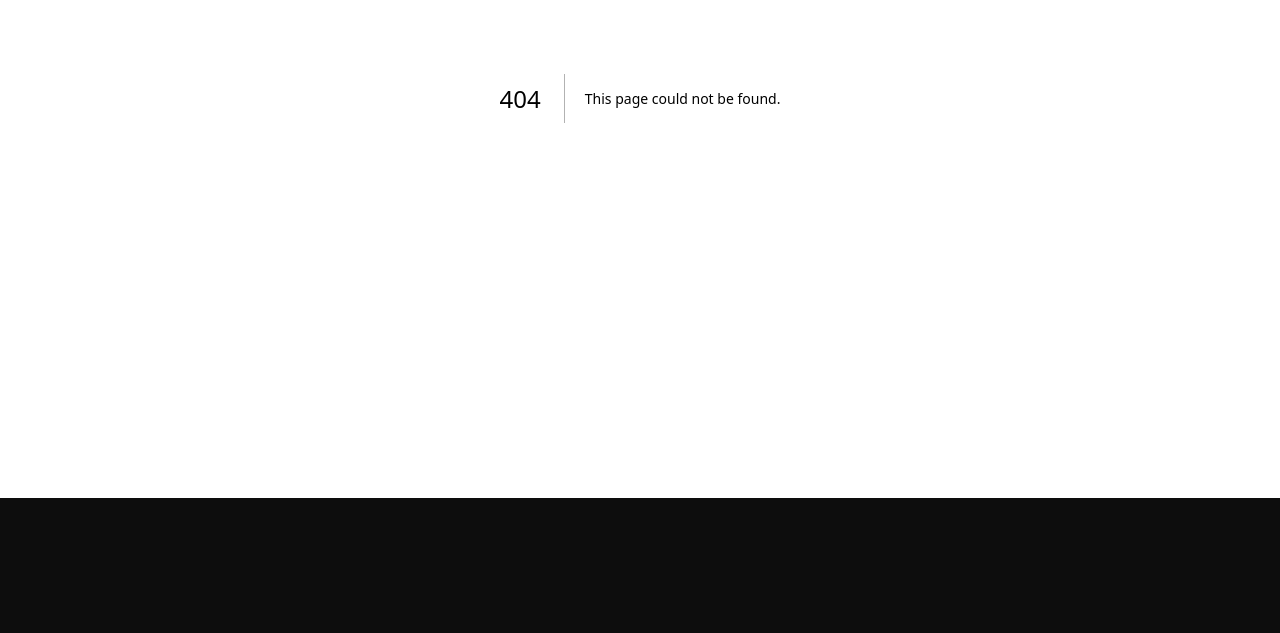
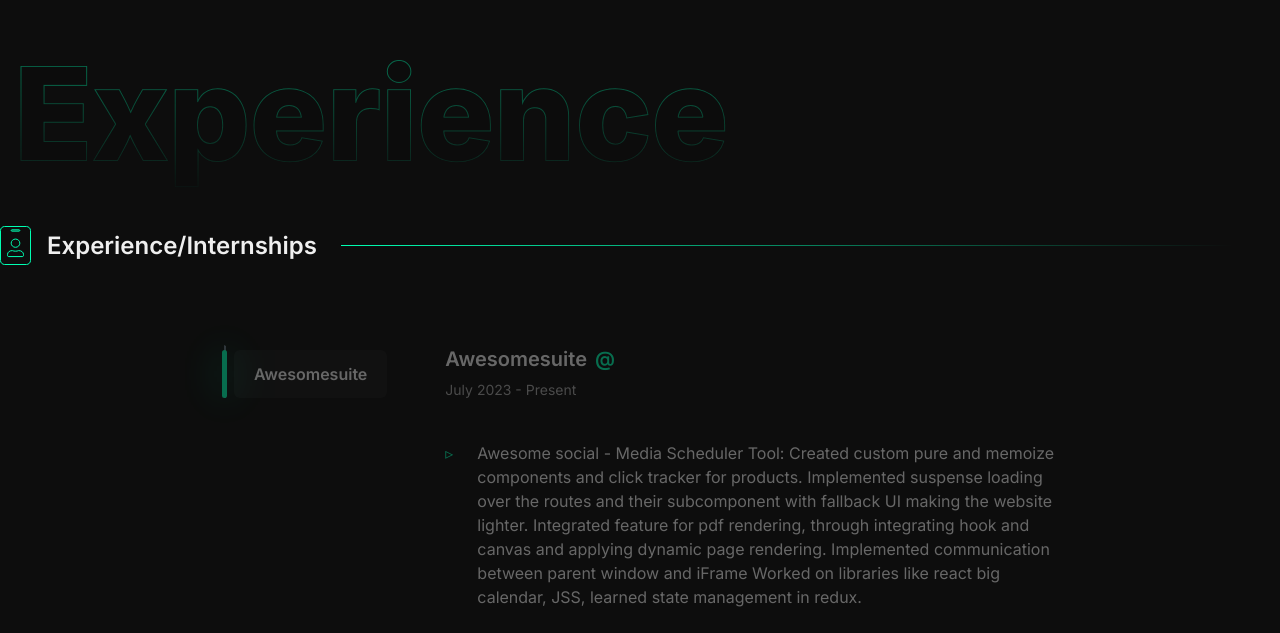
Before and after one commit to whitetposion/portfolio, a Next.js app: page /components/JobExperience in a window 1280 px wide. Before the commit this address had no page. Shown: the part 302-935 px from the top of the page. Before the commit the page ends 800 px from the top, so only its background shows below. Built offline with nearby package versions, Linux system fonts and the light colour scheme.

Commit message:
experience added

```diff
--- /dev/null
+++ b/src/experience.json
@@ -0,0 +1,13 @@
+[
+
+  {
+    "name": "Awesomesuite",
+    "role": "Frontend Developer",
+    "period": "July 2023 - Present",
+    "responsibilities": [
+      " Awesome social - Media Scheduler Tool: Created custom pure and memoize components and click tracker for products. Implemented suspense loading over the routes and their subcomponent with fallback UI making the website lighter. Integrated feature for pdf rendering, through integrating hook and canvas and applying dynamic page rendering. Implemented communication between parent window and iFrame Worked on libraries like react big calendar, JSS, learned state management in redux.",
+      " Dial - a cloud communication Saas. : Business and personal calling service with help of Twilio library, worked on Web hooks, Websocket , WebRTC. OAuth window management, Recharts for data representation and custom audio player components. Multi-Level user access management, Revised In-house component library. Developed React native app of essentials feature of this web app in typescript"
+    ]
+  }
+
+]
--- /dev/null
+++ b/src/pages/components/JobExperience.js
@@ -0,0 +1,107 @@
+
+import Experience from "./icons/experience";
+import styles from "../../../styles/JobExperience.module.scss";
+import experience from "../../experience.json"
+import { useEffect, useState, useRef } from "react";
+import gsap from "gsap";
+import ScrollTrigger from "gsap/dist/ScrollTrigger";
+gsap.registerPlugin(ScrollTrigger);
+
+export default function JobExperience() {
+    const [activeTab, setactiveTab] = useState(0);
+    const ref = useRef(null);
+    const jobs = useRef(null);
+
+    useEffect(() => {
+        const el = ref.current;
+        const elJobs = jobs.current;
+        gsap.fromTo(
+            el,
+            {x: '400px', opacity: 0},
+            {
+                x: '0px',
+                opacity: 1,
+                scrollTrigger: {
+                    trigger: el,
+                    start: 'top 100%',
+                    end: 'bottom 50%',
+                    scrub: true,
+                    toggleAction: 'restart pause resume pause',
+                }
+            }
+        );
+        gsap.fromTo(
+            elJobs,
+            {opacity: 0},
+            {
+                opacity: 1,
+                scrollTrigger: {
+                    trigger: el,
+                    start: 'top 50%',
+                    end: 'bottom 30%',
+                    scrub: true,
+                    toggleAction: 'restart pause resume pause',
+                }
+            }
+        );
+    }, []);
+
+    const tabs = () => (
+        experience.map((item, index) => (
+            <li
+            className={activeTab === index ? `${styles.tab} px-5 mt-1 py-3 rounded-md text-primary font-semibold` : "px-5 mt-1 py-3 rounded-md cursor-pointer text-secondary"}
+            key={index}
+            onClick={() => setactiveTab(index)}>
+                <span className="md:text-base text-sm">{item.name}</span>
+            </li>
+        ))
+    )
+
+    const tabItens = () => (
+        <>
+            <h3 className="md:text-xl text-lg font-semibold mb-1">
+                {experience[activeTab].name}
+                <span className="ml-2 text-tertiary">@{experience[activeTab].title}</span>
+            </h3>
+            <span className="text-sm text-secondary">{experience[activeTab].period}</span>
+            <ul className="mt-10">
+                {
+                    experience[activeTab].responsibilities.map((item, index) => (
+                        <li key={index} className="flex items-center mt-5">{item}</li>
+                    ))
+                }
+            </ul>
+        </>
+    )
+
+
+    return (
+        <section id="experience" className="mt-64 relative">
+            <h2 className="section-title" ref={ref}>Experience</h2>
+
+
+            <div className="mt-20 flex items-center">
+                <div className="flex items-center title">
+                    <Experience/>
+                    <h3 className="min-w-max ml-4 md:text-2xl text-lg font-semibold">Experience/Internships</h3>
+                </div>
+                <div className="line ml-6 w-full"></div>
+            </div>
+
+
+            <div className="md:mt-20 mt-10 mx-auto md:max-w-4xl max-w-max md:px-4 px-0 sm:px-6 lg:px-8 relative" ref={jobs}>
+                <div className="md:flex block">
+                    <div className="md:max-w-max max-w-full md:overflow-x-visible overflow-x-scroll md:overflow-y-visible overflow-y-hidden">
+                        <ul className="border border-transparent border-x-2 pl-2 md:border-l-gray-500 md:border-b-0  border-b-gray-500 min-w-max md:block flex flex-row ">
+                            {tabs()}
+                        </ul>
+                    </div>
+
+                    <div className={`${styles.experience} md:ml-14 ml-0 md:mt-0 mt-10`}>
+                        {tabItens()}
+                    </div>
+                </div>
+            </div>
+        </section>
+    );
+}
--- /dev/null
+++ b/src/pages/components/icons/experience.js
@@ -0,0 +1,9 @@
+const Experience = () => (
+    <>
+        <svg width="31" height="39" viewBox="0 0 31 39" fill="none" xmlns="http://www.w3.org/2000/svg">
+        <path d="M26.375 0.5H4.625C2.36855 0.5 0.5 2.25704 0.5 4.46875V34.5312C0.5 36.743 2.36855 38.5 4.625 38.5H26.375C28.6315 38.5 30.5 36.743 30.5 34.5312V4.46875C30.5 2.25704 28.6315 0.5 26.375 0.5ZM11.875 3.8125H19.125C19.5344 3.8125 19.8333 4.12949 19.8333 4.46875C19.8333 4.80801 19.5344 5.125 19.125 5.125H11.875C11.4656 5.125 11.1667 4.80801 11.1667 4.46875C11.1667 4.12949 11.4656 3.8125 11.875 3.8125ZM15.5 13.0625C17.9107 13.0625 19.8333 14.9332 19.8333 17.1875C19.8333 19.4418 17.9107 21.3125 15.5 21.3125C13.0893 21.3125 11.1667 19.4418 11.1667 17.1875C11.1667 14.9332 13.0893 13.0625 15.5 13.0625ZM23.4583 29.675C23.4583 30.0772 23.0237 30.5625 22.2667 30.5625H8.73333C7.97629 30.5625 7.54167 30.0772 7.54167 29.675V28.2875C7.54167 26.3537 9.49374 24.625 12.1167 24.625H12.4001C13.36 24.9938 14.4033 25.2031 15.5 25.2031C16.5956 25.2031 17.646 24.9942 18.6005 24.625H18.8833C21.5063 24.625 23.4583 26.3537 23.4583 28.2875V29.675Z" stroke="#00FFB2"/>
+        </svg>
+    </>
+)
+
+export default Experience;
--- a/src/pages/index.js
+++ b/src/pages/index.js
@@ -3,6 +3,7 @@
 import Header from "@/pages/components/Header";
 import About from "@/pages/components/About";
 import Knowledge from "@/pages/components/Knowledge";
+import Experience from "@/pages/components/JobExperience";
 
 export default function Home() {
   const changeMode = () => {
@@ -28,6 +29,7 @@
         <Header />
         <About/>
         <Knowledge/>
+        <Experience/>
         </div>
 
       </main>
--- /dev/null
+++ b/styles/JobExperience.module.scss
@@ -0,0 +1,43 @@
+@import './colors.module.scss';
+
+.experience{
+    ul li{
+        @apply relative pl-8;
+        &::before{
+            content: "▹";
+            top: 0;
+            left: 0;
+            position: absolute;
+            color: $primary-color;
+        }
+    }
+}
+
+.tab{
+    position: relative;
+    background-color: $transparency-color;
+    &::before{
+        content: "";
+        position: absolute;
+        left: -12px;
+        top: 0;
+        width: 5px;
+        height: 100%;
+        background-color: $primary-color;
+        box-shadow: 0 0 40px 0 $primary-color;
+        border-radius: 3px;
+    }
+}
+
+@media screen and (max-width: 768px) {
+    .tab{
+        &::before{
+            content: "";
+            left: 0;
+            top: auto;
+            bottom: -3px;
+            width: 100%;
+            height: 4px;
+        }
+    }
+}
```
